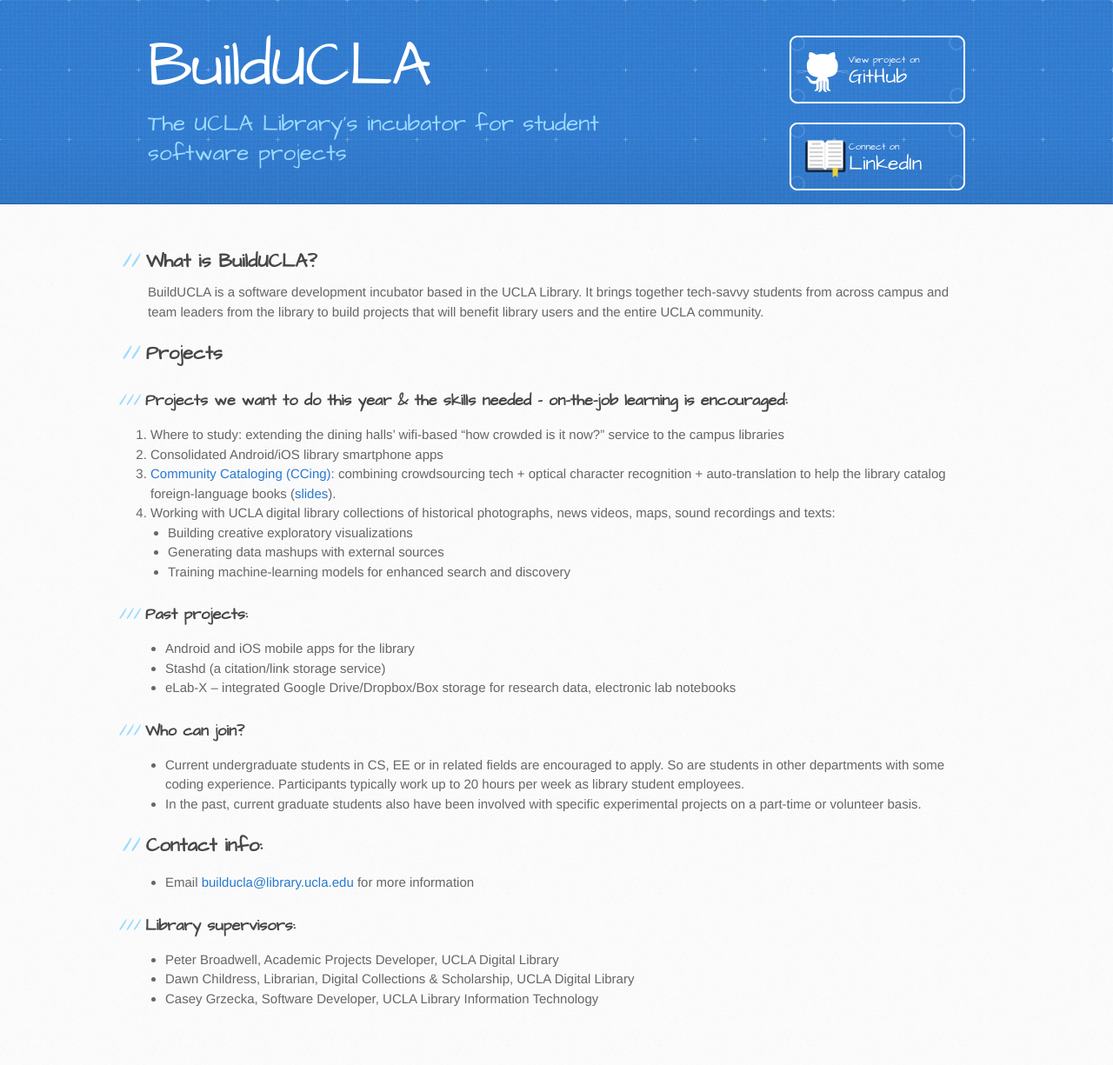
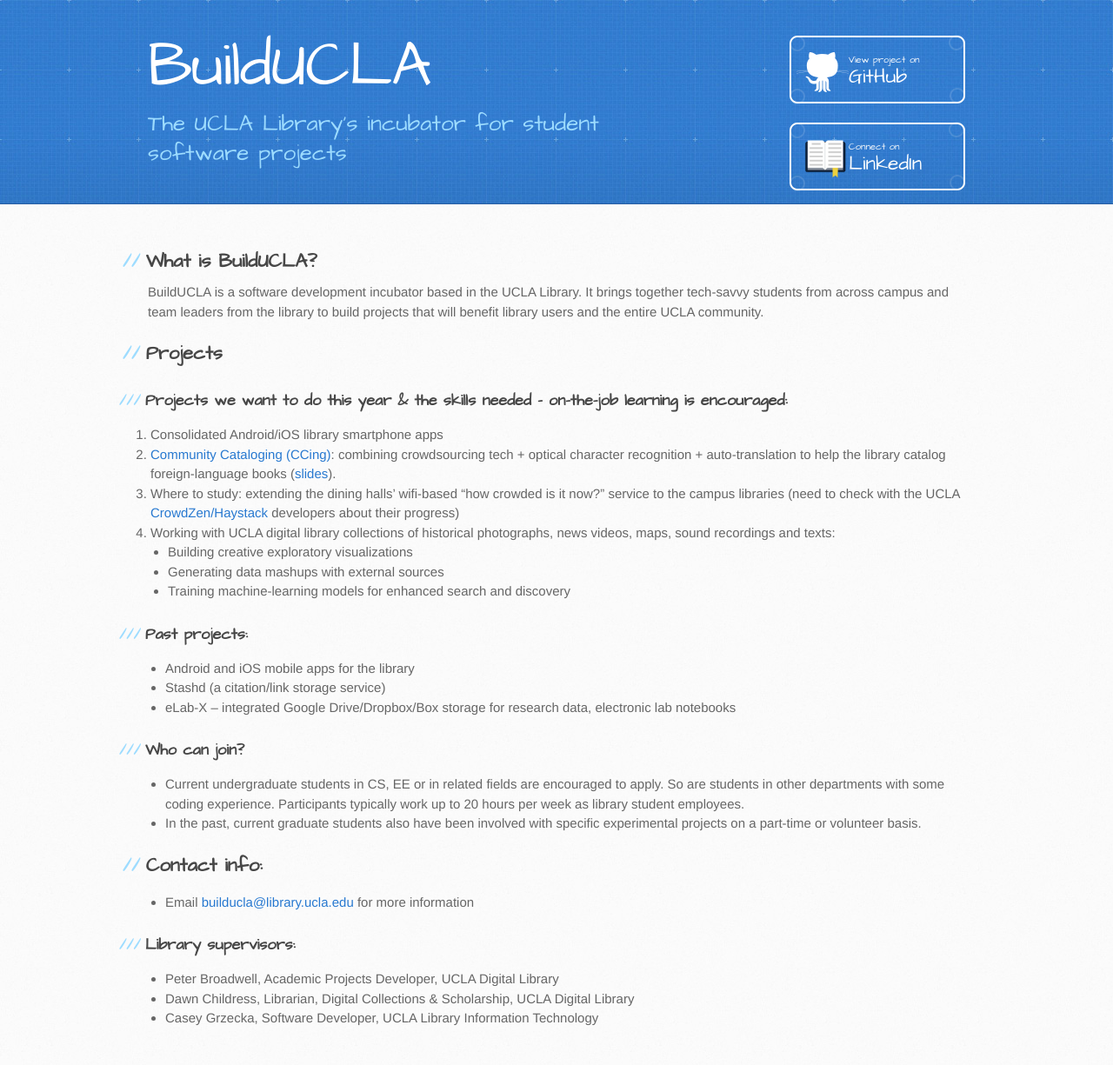
Before and after one commit to UCLALibrary/BuildUCLA, a Jekyll site: the page built from docs/index.md, in a window 1280 px wide. Shown: the whole page at 87% size. Built offline with Jekyll 4.4.1, drawn with Linux system fonts in a browser that asks for light colours; before the commit the page ends 1203 px from its top, so only the background shows below that.

Commit message:
Update index.md

```diff
--- a/docs/index.md
+++ b/docs/index.md
@@ -11,9 +11,9 @@ BuildUCLA is a software development incubator based in the UCLA Library. It brin
 ## Projects
 ### Projects we want to do this year & the skills needed -- on-the-job learning is encouraged:
 
-1. Where to study: extending the dining halls’ wifi-based “how crowded is it now?” service to the campus libraries
 1. Consolidated Android/iOS library smartphone apps
 1. <a href="http://ec2-54-173-153-28.compute-1.amazonaws.com:8000/#/">Community Cataloging (CCing)</a>: combining crowdsourcing tech + optical character recognition + auto-translation to help the library catalog foreign-language books (<a href="https://docs.google.com/presentation/d/1pGWDBy5ff5xHdb0Ys462BXRf0IjP2zNrlt4sBfYiAvw/edit?usp=sharing">slides</a>).
+1. Where to study: extending the dining halls’ wifi-based “how crowded is it now?” service to the campus libraries (need to check with the UCLA <a href="https://dataluminosity.github.io/portfolio/crowdzen/">CrowdZen/Haystack</a> developers about their progress)
 1. Working with UCLA digital library collections of historical photographs, news videos, maps, sound recordings and texts:
     * Building creative exploratory visualizations
     * Generating data mashups with external sources
```
